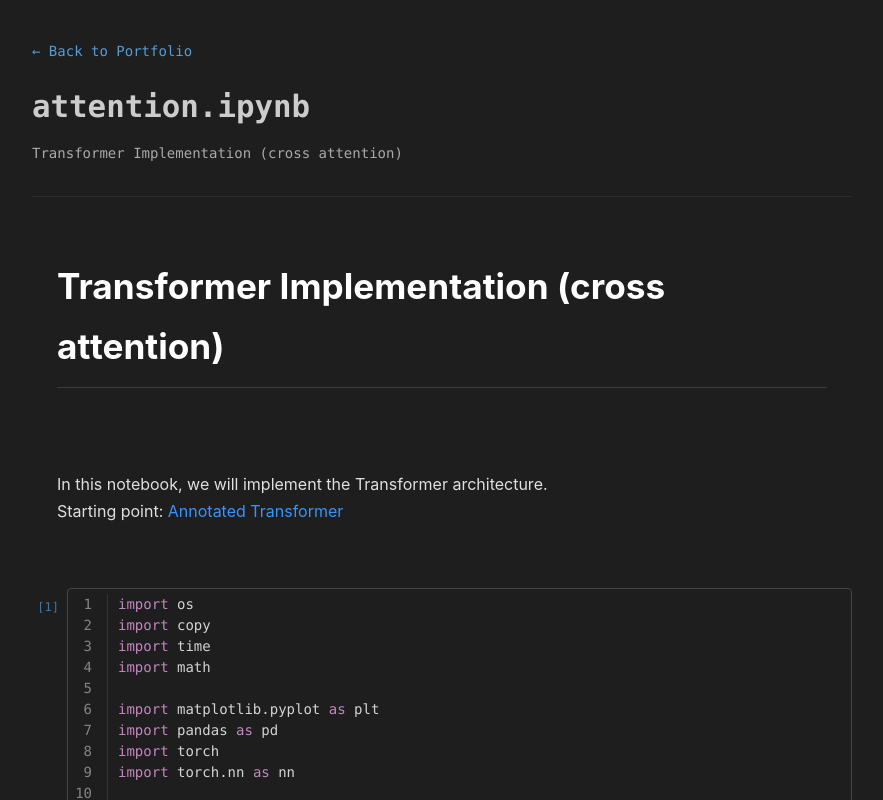
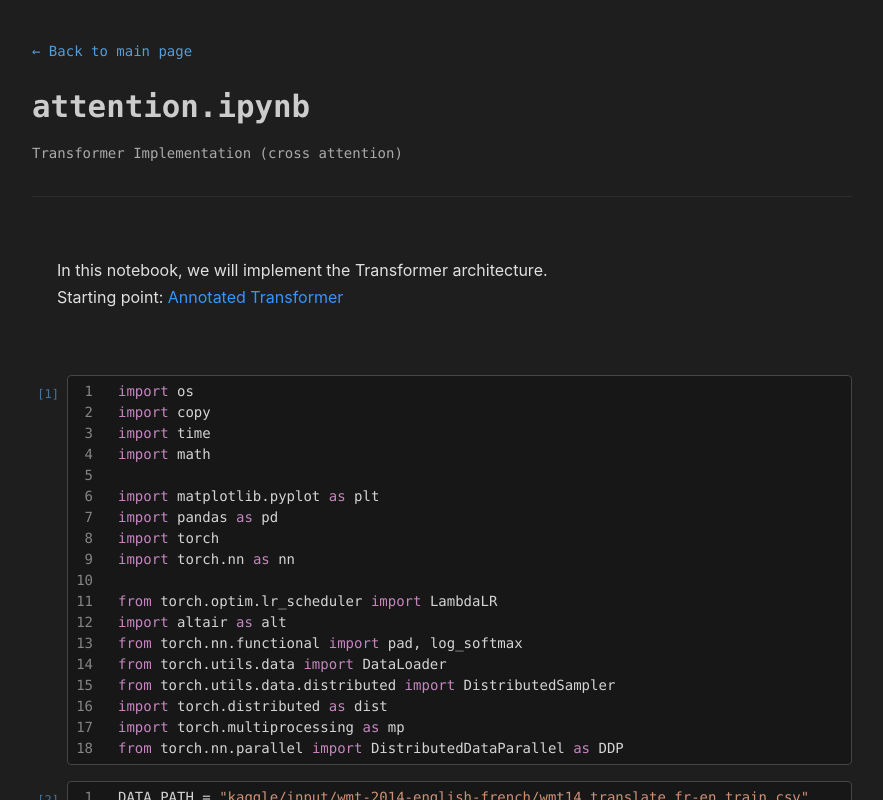
Before and after one commit to El-oan/personal_website, a Vue app: page /notebook in a window 1280 px wide. Shown: the top 800 px of the page, without its empty margins (198-1081 px from the left). Built offline with nearby package versions, Linux system fonts and the light colour scheme.

Commit message:
[EDIT] changed colors to fit VSCode

```diff
--- a/src/home/HomeView.vue
+++ b/src/home/HomeView.vue
@@ -71,7 +71,7 @@
       </div>
 
       <div class="card">
-        <div class="card-title">Transformer Model</div>
+        <div class="card-title">Attention Implementation</div>
         <div class="card-meta">Machine Learning • Work in progress</div>
         <div class="card-desc">
           An implementation of the Transformer architecture from almost scratch,
@@ -85,13 +85,11 @@
             <span class="tag">Python</span>
             <span class="tag">PyTorch</span>
           </div>
-          <a class="card-button" href="/notebook">Notebook</a>
+          <a class="card-button" href="/notebook">notebook</a>
         </div>
       </div>
 
-    </div>
-
-    <div class="card">
+      <div class="card">
       <div class="card-title">Mistral Hackathon</div>
       <div class="card-meta">Weekend Competition • September 2025 • 1500+ LOC</div>
       <div class="card-desc">
@@ -105,7 +103,10 @@
           <span class="tag">LLM Tooling</span>
         </div>
       </div>
+      </div>
+
     </div>
+
 
     <div class="divider"></div>
 
--- a/src/notebook/NotebookView.vue
+++ b/src/notebook/NotebookView.vue
@@ -1,7 +1,7 @@
 <template>
   <div class="notebook-app">
     <div class="notebook-container">
-      <router-link to="/" class="back-link">← Back to Portfolio</router-link>
+      <router-link to="/" class="back-link">← Back to main page</router-link>
 
       <header class="notebook-header">
         <h1 class="notebook-title">attention.ipynb</h1>
@@ -41,7 +41,7 @@ import './notebook.css';
 const cells = ref([
   {
     type: 'markdown',
-    content: `# Transformer Implementation (cross attention)\n\nIn this notebook, we will implement the Transformer architecture.\nStarting point: [Annotated Transformer](https://nlp.seas.harvard.edu/annotated-transformer/)\n\n`
+    content: `In this notebook, we will implement the Transformer architecture.\nStarting point: [Annotated Transformer](https://nlp.seas.harvard.edu/annotated-transformer/)\n\n`
   },
   {
     type: 'code',
@@ -204,7 +204,6 @@ CONFIG = {
         # x: (N, L, D)
         # mask: (N, 1, L)
         # output: (N, L, D)
-        "Follow Figure 1 (left) for connections."
         x = self.sublayer[0](x, lambda x: self.self_attn(x, x, x, mask))
         x = self.sublayer[1](x, self.feed_forward)
         return x`
@@ -483,6 +482,10 @@ CONFIG = {
         return self.criterion(x, true_dist.clone().detach())`
   },
   {
+    type: 'markdown',
+    content: `## Tokenizing and embedding`
+  },
+  {
     type: 'code',
     content: `from tokenizers import Tokenizer
 from tokenizers.models import BPE
@@ -563,7 +566,7 @@ from tokenizers.decoders import BPEDecoder`
   },
   {
     type: 'markdown',
-    content: `## Training Loop`
+    content: `## Training`
   },
   {
     type: 'code',
@@ -871,8 +874,6 @@ function renderMarkdown(text) {
 function getHighlightedLines(code) {
   if (!code) return [];
   const highlighted = highlight(code);
-  // Highlight function returns a single string with \n. We split it back to lines.
-  // IMPORTANT: highlight() must preserve logical lines.
   return highlighted.split('\n');
 }
 
--- a/src/notebook/notebook.css
+++ b/src/notebook/notebook.css
@@ -1,6 +1,6 @@
 /* Notebook App Wrapper (Full Screen Background) */
 .notebook-app {
-    background-color: #1e1e1e;
+    background-color: #1E1E1E;
     min-height: 100vh;
     width: 100%;
     margin: 0;
@@ -62,7 +62,7 @@
 /* Code Cell Container */
 .code-cell-container {
     flex: 1;
-    background-color: #1e1e1e;
+    background-color: #171717;
     border: 1px solid #454545;
     border-radius: 4px;
     overflow-x: auto;
@@ -76,29 +76,21 @@
     flex-direction: row;
     line-height: 1.5;
     min-width: 100%;
-    /* Ensure content doesn't shrink below width */
     cursor: text;
 }
 
-/* Line Number (in row) */
 .line-number {
     width: 40px;
-    /* Fixed width */
     flex-shrink: 0;
     text-align: right;
     padding-right: 15px;
     color: #858585;
-    /* Default dim color */
     user-select: none;
-    border-right: 1px solid #333;
     margin-right: 10px;
 }
 
-/* Hover Effect: Light up line number */
 .code-row:hover .line-number {
     color: #e0e0e0;
-    /* Brighten on hover */
-    /* border-right-color: #555; Optional: brighten border too */
 }
 
 /* Line Content (Code) */
```
